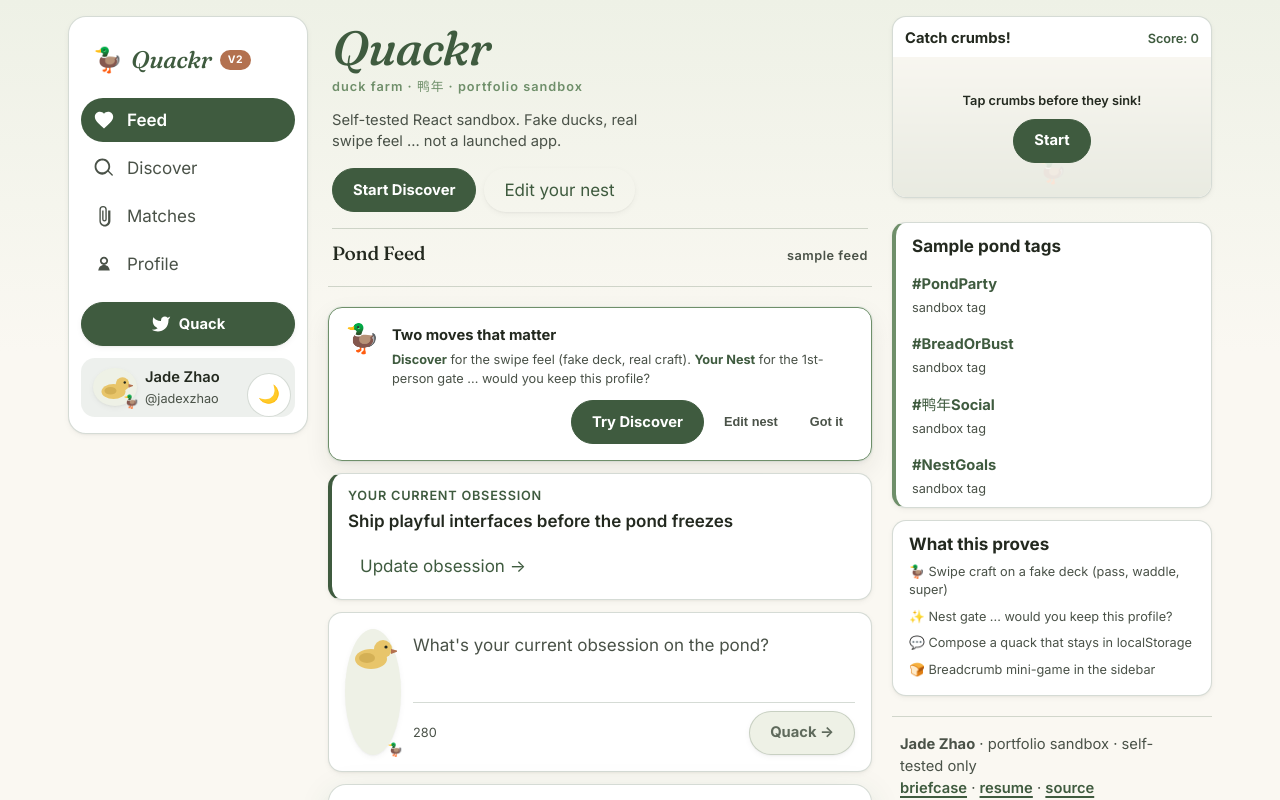
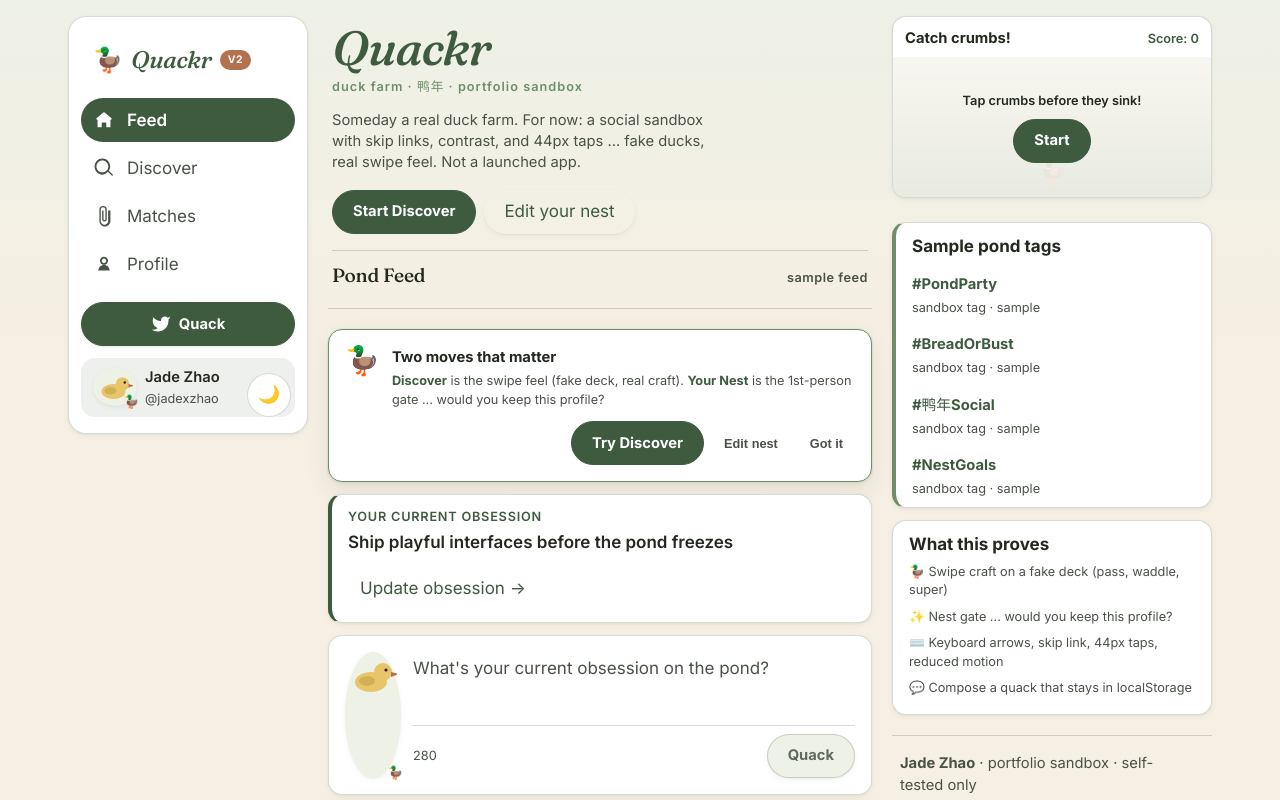
Before and after one commit to jadexzhao/jadexzhao, a React (Vite) app in the folder duck-farm/: page / in a window 1280 px wide. Shown: the top 800 px of the page. Built offline with nearby package versions, Linux system fonts and the light colour scheme.

Commit message:
功能(duck-farm)：修好主题对照，收紧沙盒文案与触控
浅色开关不再被系统深色覆盖；填充按钮改用 on-accent，避免深色下白字失效。

```diff
--- a/duck-farm/index.html
+++ b/duck-farm/index.html
@@ -5,13 +5,13 @@
     <meta name="viewport" content="width=device-width, initial-scale=1.0" />
     <meta
       name="description"
-      content="Quackr ... Jade Zhao's social media portfolio sandbox. Swipe to waddle, post quacks, catch breadcrumbs. React social site for 鸭年 ... not a launched app."
+      content="Quackr ... Jade Zhao's social media sandbox. Someday a duck farm; for now skip links, contrast, and a swipe that feels true. Not a launched app."
     />
     <meta name="theme-color" content="#3f5b3f" />
     <meta property="og:title" content="Quackr · duck farm · Jade Zhao" />
     <meta
       property="og:description"
-      content="Swipe ducks, post quacks, celebrate waddles. A matcha business-casual portfolio sandbox built with React + TypeScript ... not a launched app."
+      content="Someday a duck farm. For now: a matcha social sandbox ... fake ducks, real swipe feel. Not a launched app."
     />
     <meta property="og:type" content="website" />
     <meta property="og:url" content="https://jadexzhao.github.io/jadexzhao/duck-farm/" />
--- a/duck-farm/src/App.css
+++ b/duck-farm/src/App.css
@@ -46,6 +46,27 @@
   --duck-eye: var(--ink);
 
   min-block-size: 100dvh;
+  color-scheme: light;
+  /* Light tokens live on the app so the in-app toggle wins over OS dark. */
+  --surface: #f6efe3;
+  --surface-raised: #ffffff;
+  --surface-sunken: #eef1e6;
+  --surface-wash: #f3ece3;
+  --ink: #23291f;
+  --ink-muted: #4a5248;
+  --ink-subtle: #5f6a5c;
+  --accent: #3f5b3f;
+  --accent-hover: #2f4530;
+  --accent-quiet: #6f8f6a;
+  --accent-wash: rgba(63, 91, 63, 0.09);
+  --on-accent: #ffffff;
+  --border: rgba(63, 91, 63, 0.22);
+  --border-strong: rgba(63, 91, 63, 0.42);
+  --focus: #23291f;
+  --focus-halo: rgba(63, 91, 63, 0.22);
+  --clay: #b3714f;
+  --clay-ink: #7d4c33;
+  --blue-ink: #2a6fad;
   /* One quiet wash from the top instead of a three-stop gradient:
      the old cream → mist → clay ramp turned the whole page grey-green
      and flattened the white cards against it. */
@@ -57,6 +78,7 @@
 }
 
 .quack-app--dark {
+  color-scheme: dark;
   --surface: #121814;
   --surface-raised: #1a221c;
   --surface-sunken: #1c2620;
@@ -132,7 +154,7 @@
   font-weight: 500;
   font-style: italic;
   letter-spacing: -0.01em;
-  color: var(--matcha-deep);
+  color: var(--accent);
 }
 
 .quack-nav__badge {
@@ -182,7 +204,7 @@
 
 .quack-nav__item.is-active {
   background: var(--qa-accent-fill);
-  color: #fff;
+  color: var(--on-accent);
   font-weight: 600;
 }
 
@@ -287,7 +309,7 @@
   font-style: italic;
   line-height: 1.02;
   letter-spacing: -0.02em;
-  color: var(--matcha-deep);
+  color: var(--accent);
 }
 
 .quack-hero__kicker {
@@ -296,12 +318,12 @@
   font-weight: 600;
   letter-spacing: 0.08em;
   text-transform: lowercase;
-  color: var(--matcha-mid);
+  color: var(--accent-quiet);
 }
 
 .quack-hero__lede {
   margin-top: var(--space-xs);
-  max-width: 34ch;
+  max-width: 42ch;
   font-size: var(--step--1);
   line-height: 1.45;
   color: var(--qa-text-muted);
@@ -323,9 +345,9 @@
 }
 
 .quack-hero__cta--ghost {
-  background: var(--qa-panel);
-  color: var(--qa-accent-ink);
-  border: 1px solid var(--qa-border);
+  background: var(--surface-raised);
+  color: var(--accent);
+  border: 1px solid var(--border-strong);
   box-shadow: var(--qa-shadow);
 }
 
@@ -466,6 +488,7 @@
   font-size: var(--step--2);
   font-weight: 600;
   cursor: pointer;
+  min-height: 44px;
   padding: var(--space-2xs) var(--space-xs);
   border-radius: 9999px;
 }
@@ -549,6 +572,7 @@
   color: var(--qa-accent-ink);
   font-size: var(--step--2);
   font-weight: 600;
+  min-height: 44px;
   padding: var(--space-2xs) var(--space-xs);
   border-radius: 9999px;
   cursor: pointer;
@@ -558,7 +582,7 @@
 
 .obsession-banner__link:hover {
   background: var(--qa-accent-fill);
-  color: #fff;
+  color: var(--on-accent);
   border-color: var(--qa-accent-fill);
 }
 
@@ -591,7 +615,7 @@
 .filter-pill.is-active {
   background: var(--qa-accent-fill);
   border-color: var(--qa-accent-fill);
-  color: #fff;
+  color: var(--on-accent);
 }
 
 /* Compose */
@@ -632,6 +656,11 @@
   color: var(--qa-text-muted);
 }
 
+.compose__input:disabled {
+  opacity: 0.65;
+  cursor: not-allowed;
+}
+
 .compose__footer {
   display: flex;
   align-items: center;
@@ -787,16 +816,24 @@
   cursor: pointer;
 }
 
+.ripple-btn:disabled {
+  cursor: not-allowed;
+}
+
+.ripple-btn:disabled .ripple {
+  display: none;
+}
+
 .ripple-btn--primary {
   background: var(--accent);
-  color: var(--on-accent, #fff);
+  color: var(--on-accent);
   border: 1px solid var(--accent);
 }
 
 .ripple-btn--primary:hover:not(:disabled) {
   background: var(--accent-hover);
   border-color: var(--accent-hover);
-  color: var(--on-accent, #fff);
+  color: var(--on-accent);
 }
 
 .ripple-btn--ghost {
@@ -927,17 +964,22 @@
   fill: currentColor;
 }
 
-.slide-action:hover {
+.slide-action:disabled {
+  opacity: 0.45;
+  cursor: not-allowed;
+}
+
+.slide-action:hover:not(:disabled) {
   background: rgba(42, 111, 173, 0.12);
   color: var(--qa-reply);
 }
 
-.slide-action--requack:hover {
+.slide-action--requack:hover:not(:disabled) {
   background: rgba(74, 157, 122, 0.12);
   color: var(--qa-requack);
 }
 
-.slide-action--heart:hover,
+.slide-action--heart:hover:not(:disabled),
 .slide-action--heart.is-active {
   background: rgba(249, 115, 22, 0.12);
   color: var(--qa-like);
@@ -1071,7 +1113,7 @@
 
 .discover-btn--connect {
   background: var(--qa-accent-fill);
-  color: #fff;
+  color: var(--on-accent);
   box-shadow: var(--qa-shadow);
 }
 
@@ -1108,7 +1150,7 @@
   font-weight: 700;
   letter-spacing: 0.08em;
   text-transform: uppercase;
-  color: var(--matcha-mid);
+  color: var(--accent-quiet);
 }
 
 .nest-gate__preview {
@@ -1244,14 +1286,14 @@
 }
 
 .deck-nav__dot {
-  width: 24px;
-  height: 24px;
+  width: 44px;
+  height: 44px;
   border-radius: 50%;
   border: none;
   background: var(--qa-border);
   background-clip: content-box;
   cursor: pointer;
-  padding: var(--space-2xs);
+  padding: 14px;
   transition: background 0.15s ease, transform 0.15s ease;
 }
 
@@ -1301,7 +1343,7 @@
 .deck-nav__arrow--next {
   background: var(--qa-accent-fill);
   border-color: var(--qa-accent-fill);
-  color: #fff;
+  color: var(--on-accent);
 }
 
 .deck-nav__arrow--next:hover:not(:disabled) {
@@ -1376,7 +1418,9 @@
   display: flex;
   flex-direction: column;
   align-items: flex-start;
+  justify-content: center;
   width: 100%;
+  min-height: 44px;
   padding: var(--space-2xs) var(--space-s);
   border: none;
   background: transparent;
@@ -1614,7 +1658,7 @@
   padding: var(--space-xs) var(--space-m);
   border-radius: 9999px;
   background: var(--qa-accent-fill);
-  color: #fff;
+  color: var(--on-accent);
   font-size: var(--step--1);
   font-weight: 600;
   opacity: 0;
@@ -1763,10 +1807,18 @@
   font-weight: 700;
 }
 
+.swipe-hints--static {
+  justify-content: center;
+  opacity: 1;
+  font-weight: 600;
+  color: var(--qa-text-muted);
+  text-align: center;
+}
+
 .swipe-hint {
   padding: var(--space-3xs) var(--space-2xs);
   border-radius: 9999px;
-  opacity: 0.35;
+  opacity: 0.72;
   transition: opacity 0.15s ease, transform 0.15s ease;
 }
 
@@ -2011,6 +2063,18 @@ dialog.obsession-picker::backdrop {
   box-shadow: var(--qa-shadow);
   overflow: hidden;
   margin-bottom: var(--space-xs);
+}
+
+.breadcrumb-game--loading,
+.breadcrumb-game__loading {
+  min-block-size: 8.75rem;
+  display: flex;
+  align-items: center;
+  justify-content: center;
+  padding: var(--space-s);
+  font-size: var(--step--1);
+  font-weight: 600;
+  color: var(--qa-text-muted);
 }
 
 .breadcrumb-game__header {
--- a/duck-farm/src/App.tsx
+++ b/duck-farm/src/App.tsx
@@ -24,6 +24,7 @@ const BreadcrumbGame = lazy(() =>
 )
 import { useLocalStorage, useLocalStorageSet } from './hooks/useLocalStorage'
 import { useKeyboardNav } from './hooks/useKeyboardNav'
+import { useReducedMotion } from './hooks/useReducedMotion'
 import {
   CURRENT_USER,
   DUCK_PROFILES,
@@ -222,7 +223,7 @@ function QuackSlide({
           {quack.pending && (
             <span className="quack-slide__pending-badge" aria-live="polite">
               {' '}
-              · sending…
+              · sending...
             </span>
           )}
         </span>
@@ -389,7 +390,7 @@ function ShareIcon() {
 function HomeIcon() {
   return (
     <svg viewBox="0 0 24 24" aria-hidden="true">
-      <path d="M12 21.35l-1.45-1.32C5.4 15.36 2 12.28 2 8.5 2 5.42 4.42 3 7.5 3c1.74 0 3.41.81 4.5 2.09C13.09 3.81 14.76 3 16.5 3 19.58 3 22 5.42 22 8.5c0 3.78-3.4 6.86-8.55 11.54L12 21.35z" />
+      <path d="M12 3.2 3.8 10.2c-.3.26-.3.72.02.96L5 12.2v7.05c0 .41.34.75.75.75H9.5v-5.2h5v5.2h3.75c.41 0 .75-.34.75-.75V12.2l1.18-1.04c.32-.24.32-.7.02-.96L12 3.2z" />
     </svg>
   )
 }
@@ -449,6 +450,7 @@ function useDeckIndex(total: number) {
 export default function App() {
   const composeId = useId()
   const composeRef = useRef<HTMLTextAreaElement>(null)
+  const reducedMotion = useReducedMotion()
 
   const [theme, setTheme] = useLocalStorage<Theme>(
     'quack-theme',
@@ -463,7 +465,7 @@ export default function App() {
   const [userPosts, setUserPosts] = useLocalStorage<Quack[]>('quack-posts', [])
   const [obsession, setObsession] = useLocalStorage<string>(
     'quack-obsession',
-    CURRENT_USER.obsession ?? 'Finding your next obsession…',
+    CURRENT_USER.obsession ?? 'Finding your next obsession...',
   )
 
   const [activeNav, setActiveNav] = useState<NavItem>('home')
@@ -638,7 +640,6 @@ export default function App() {
     enabled: !modalOpen && activeDeck !== null,
     onPrev: () => activeDeck?.goPrev(),
     onNext: () => activeDeck?.goNext(),
-    onObsession: () => setObsessionOpen(true),
   })
 
   const currentDiscover = filteredProfiles[discoverDeck.index]
@@ -722,7 +723,8 @@ export default function App() {
               </button>
             </div>
             <p className="quack-hero__lede">
-              Self-tested React sandbox. Fake ducks, real swipe feel ... not a launched app.
+              Someday a real duck farm. For now: a social sandbox with skip links, contrast, and 44px taps
+              ... fake ducks, real swipe feel. Not a launched app.
             </p>
             <div className="quack-hero__ctas">
               <RippleButton
@@ -773,7 +775,11 @@ export default function App() {
           )}
 
           {activeNav === 'home' && (
-            <section className={`compose${isPosting ? ' is-posting' : ''}`} aria-labelledby={composeId}>
+            <section
+              className={`compose${isPosting ? ' is-posting' : ''}`}
+              aria-labelledby={composeId}
+              aria-busy={isPosting}
+            >
               <h2 id={composeId} className="visually-hidden">
                 Compose a quack
               </h2>
@@ -794,6 +800,7 @@ export default function App() {
                   }}
                   rows={2}
                   maxLength={280}
+                  disabled={isPosting}
                 />
                 <div className="compose__footer">
                   <span className="compose__count" aria-live="polite">
@@ -805,7 +812,7 @@ export default function App() {
                     disabled={!draft.trim() || isPosting}
                     onClick={handlePost}
                   >
-                    {isPosting ? 'Sending…' : 'Quack →'}
+                    {isPosting ? 'Sending...' : 'Quack'}
                   </RippleButton>
                 </div>
               </div>
@@ -813,6 +820,16 @@ export default function App() {
           )}
 
           <section className="deck-stage" aria-label={`${NAV_LABELS[activeNav]} slides`}>
+            {activeNav === 'home' && quacks.length === 0 && (
+              <div className="slide-card slide-card--empty">
+                <EmptyState
+                  emoji="🦆"
+                  title="Pond feed is empty"
+                  message="Compose a quack above. Sample posts load from this sandbox, not a live network."
+                />
+              </div>
+            )}
+
             {activeNav === 'home' && quacks[feedDeck.index] && (
               <SlideDeck
                 index={feedDeck.index}
@@ -832,7 +849,12 @@ export default function App() {
 
             {activeNav === 'explore' && currentDiscover && (
               <>
-                <p className="deck-stage__hint">{filteredProfiles.length} ducks nearby · swipe to decide</p>
+                <p className="deck-stage__hint">
+                  {filteredProfiles.length} sample ducks
+                  {reducedMotion
+                    ? ' · use Pass or Start waddle'
+                    : ' · swipe, or use the buttons'}
+                </p>
                 <SwipeableCard
                   cardKey={currentDiscover.id}
                   onSwipeLeft={() => handlePass(currentDiscover.id)}
@@ -991,7 +1013,13 @@ export default function App() {
         </main>
 
         <aside className="quack-sidebar" aria-label="Pond extras">
-          <Suspense fallback={null}>
+          <Suspense
+            fallback={
+              <div className="breadcrumb-game breadcrumb-game--loading" aria-busy="true">
+                <p className="breadcrumb-game__loading">Loading the crumb pond...</p>
+              </div>
+            }
+          >
             <BreadcrumbGame />
           </Suspense>
 
@@ -1000,9 +1028,12 @@ export default function App() {
             <ul className="trend-list">
               {TRENDING_TOPICS.map((topic) => (
                 <li key={topic.tag}>
-                  <RippleButton className="trend-item">
+                  <RippleButton
+                    className="trend-item"
+                    onClick={() => showToast('Sample tag. Local sandbox, not a live feed.')}
+                  >
                     <span className="trend-item__tag">{withCjkLang(topic.tag)}</span>
-                    <span className="trend-item__count">{topic.posts}</span>
+                    <span className="trend-item__count">{topic.posts} · sample</span>
                   </RippleButton>
                 </li>
               ))}
@@ -1014,8 +1045,8 @@ export default function App() {
             <ul className="feature-list">
               <li>🦆 Swipe craft on a fake deck (pass, waddle, super)</li>
               <li>✨ Nest gate ... would you keep this profile?</li>
+              <li>⌨️ Keyboard arrows, skip link, 44px taps, reduced motion</li>
               <li>💬 Compose a quack that stays in localStorage</li>
-              <li>🍞 Breadcrumb mini-game in the sidebar</li>
             </ul>
           </section>
 
--- a/duck-farm/src/components/ObsessionEditor.tsx
+++ b/duck-farm/src/components/ObsessionEditor.tsx
@@ -105,7 +105,7 @@ export function ObsessionEditor({ open, value, onSave, onClose }: ObsessionEdito
         </div>
 
         <div className="obsession-picker__actions">
-          <RippleButton type="button" variant="ghost" onClick={onClose}>
+          <RippleButton type="button" variant="ghost" className="quack-btn quack-btn--ghost" onClick={onClose}>
             Cancel
           </RippleButton>
           <RippleButton type="submit" variant="primary" className="quack-btn quack-btn--primary">
--- a/duck-farm/src/components/OnboardingHint.tsx
+++ b/duck-farm/src/components/OnboardingHint.tsx
@@ -15,8 +15,8 @@ export function OnboardingHint({ onDismiss, onTryDiscover, onEditNest }: Onboard
       <div className="onboard-hint__body">
         <p className="onboard-hint__title">Two moves that matter</p>
         <p className="onboard-hint__text">
-          <strong>Discover</strong> for the swipe feel (fake deck, real craft).{' '}
-          <strong>Your Nest</strong> for the 1st-person gate ... would you keep this profile?
+          <strong>Discover</strong> is the swipe feel (fake deck, real craft).{' '}
+          <strong>Your Nest</strong> is the 1st-person gate ... would you keep this profile?
         </p>
       </div>
       <div className="onboard-hint__actions">
--- a/duck-farm/src/components/SwipeableCard.tsx
+++ b/duck-farm/src/components/SwipeableCard.tsx
@@ -174,7 +174,9 @@ export function SwipeableCard({
 
   return (
     <div className="swipeable-wrap">
-      {!reduced && (
+      {reduced ? (
+        <p className="swipe-hints swipe-hints--static">Use Pass or Start waddle. Swipe is off for reduced motion.</p>
+      ) : (
         <div className="swipe-hints" aria-hidden="true">
           <span className={`swipe-hint swipe-hint--pass${stamp === 'pass' ? ' is-active' : ''}`}>
             Pass ←
--- a/duck-farm/src/index.css
+++ b/duck-farm/src/index.css
@@ -18,7 +18,8 @@
   --blue-ink: #2a6fad;
 
   /* ── colour roles ── */
-  --surface: var(--cream);
+  /* Outer wash matches briefcase paper; cards stay white. */
+  --surface: #f6efe3;
   --surface-raised: #ffffff;
   --surface-sunken: var(--matcha-pale);
   --surface-wash: #f3ece3;
```
